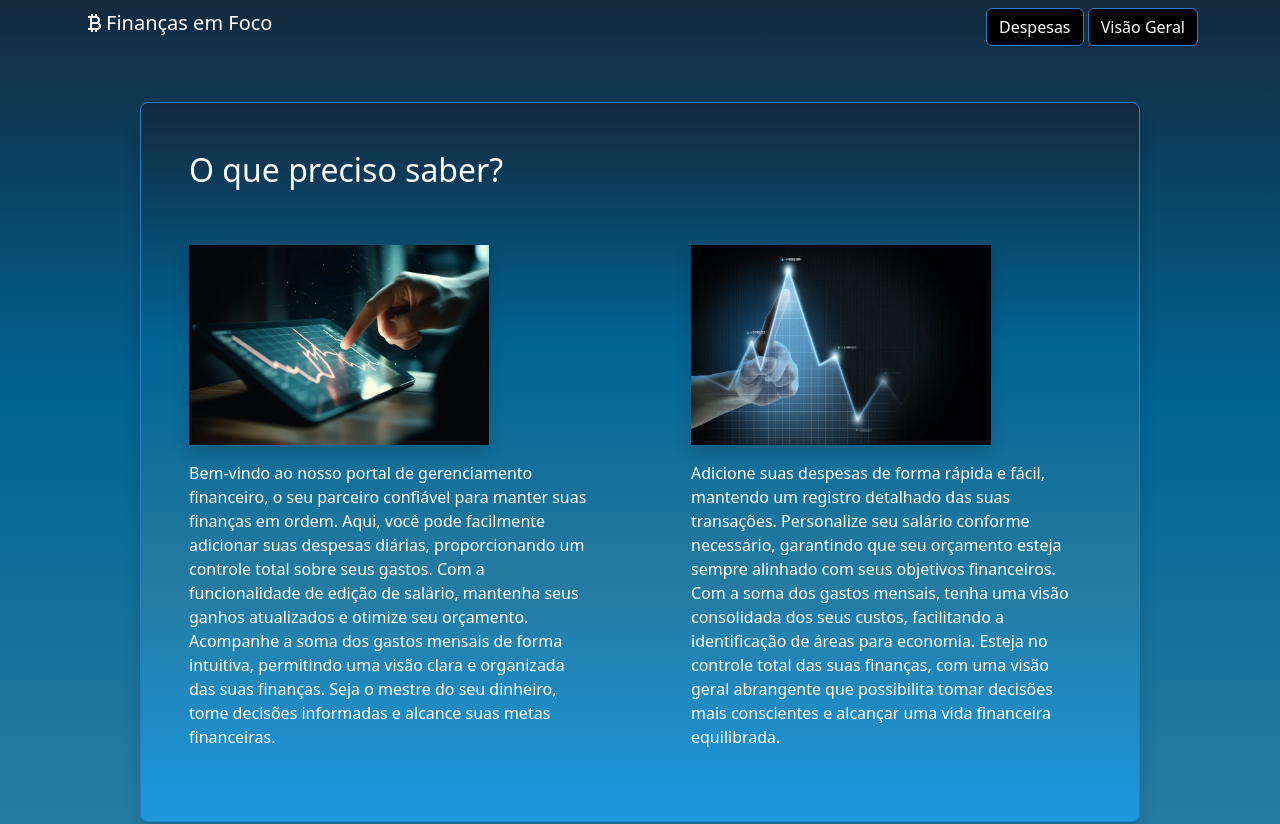
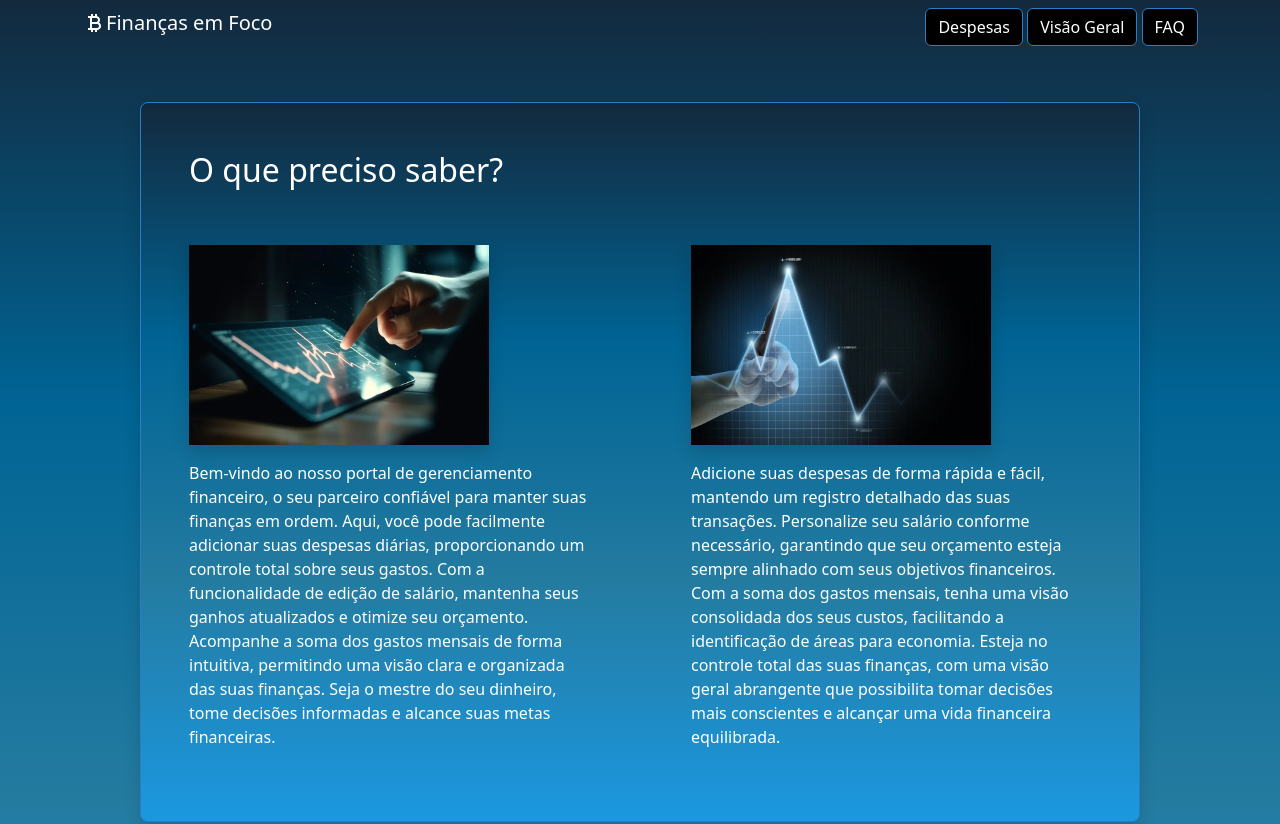
Before and after one commit to DzinnnXn/Projeto_Final_Python, a plain HTML site: page index.html in a window 1280 px wide. Shown: the top 824 px of the page. Drawn offline with nearby package versions, Linux system fonts and the light colour scheme; no server answers.

Commit message:
Update index.html

```diff
--- a/index.html
+++ b/index.html
@@ -22,6 +22,7 @@
       <div>
         <button class="btn" id="btn"><a class="a" href="despesas.html">Despesas</a></button>
         <button class="btn" id="btn"><a class="a" href="visãoGeral.html">Visão Geral</a></button>
+        <button class="btn" id="btn"><a class="a" href="faq.html">FAQ</a></button>
       </div>
     </div>
   </header>
```
